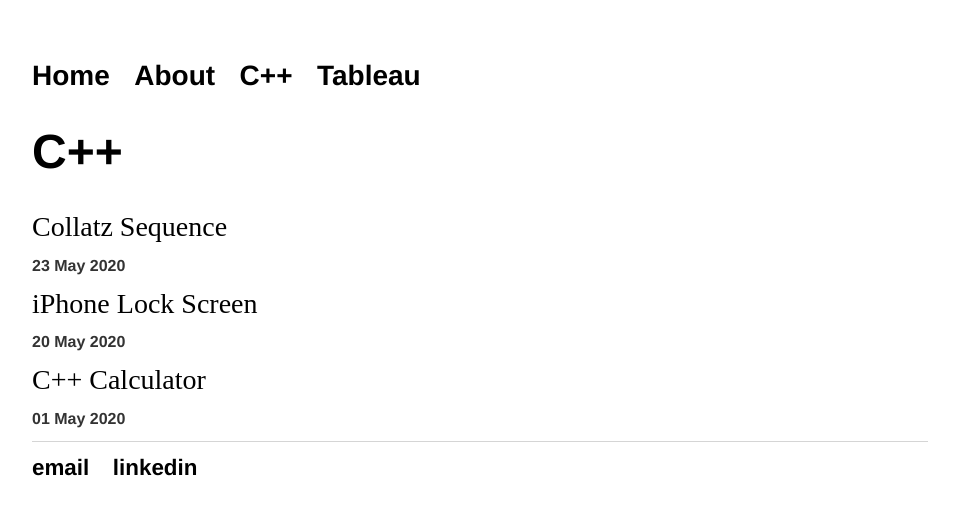
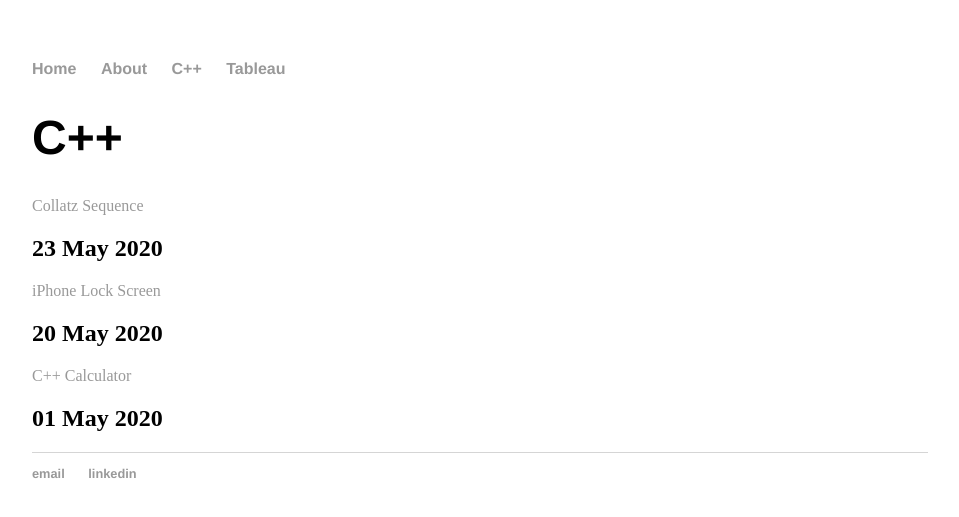
Before and after one commit to cchanzl/Lock-Screen, a Jekyll site: the page built from cpp/index.html, in a window 1280 px wide. Shown: the top 517 px of the page, without its empty margins (160-1119 px from the left). Built offline with Jekyll 4.4.1, drawn with Linux system fonts in a browser that asks for light colours.

Commit message:
Update main.css

```diff
--- a/css/main.css
+++ b/css/main.css
@@ -16,13 +16,22 @@ nav ul li, footer ul li {
 }
 
 a {
+    text-decoration: none;
+    color: #999;
+}
+
+a:hover {
+    text-decoration: underline;
+}
+
+b {
     margin-top: 1rem;
     font-size: 1.75em;
     text-decoration: none;
     color: 	#000000;
 }
 
-a:hover {
+b:hover {
     text-decoration: underline;
 }
 
@@ -30,7 +39,9 @@ h1 {
     font-size: 3em;
     font-family:'Helvetica', 'Arial', 'Sans-Serif';
 }
-h2 {
+
+date {
+    margin-top: 0.5rem;
     font-size: 1.00em;
     font-family:'Helvetica', 'Arial', 'Sans-Serif';
     color: 	#333;
```
